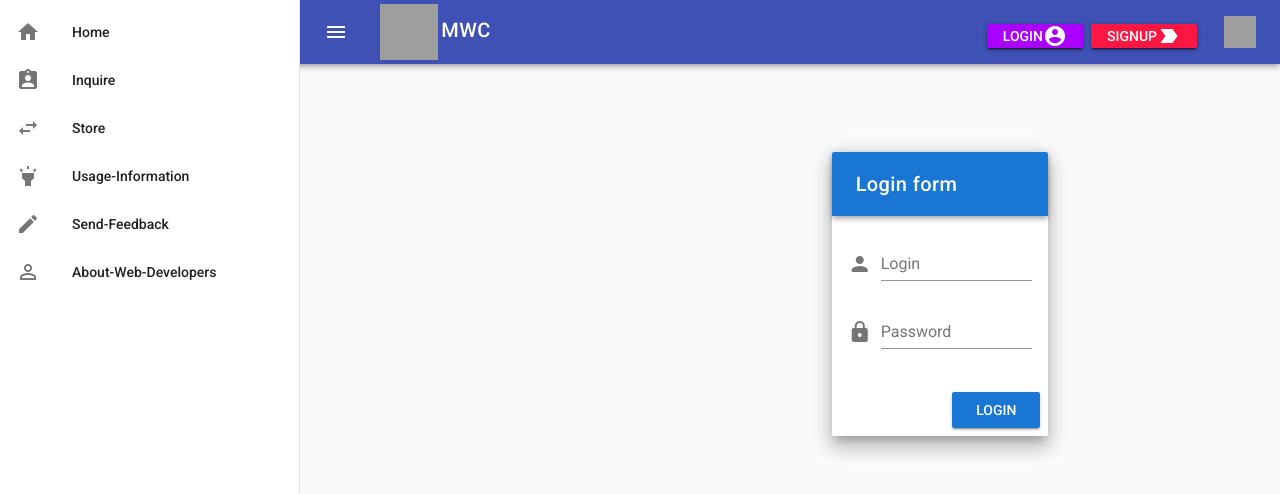
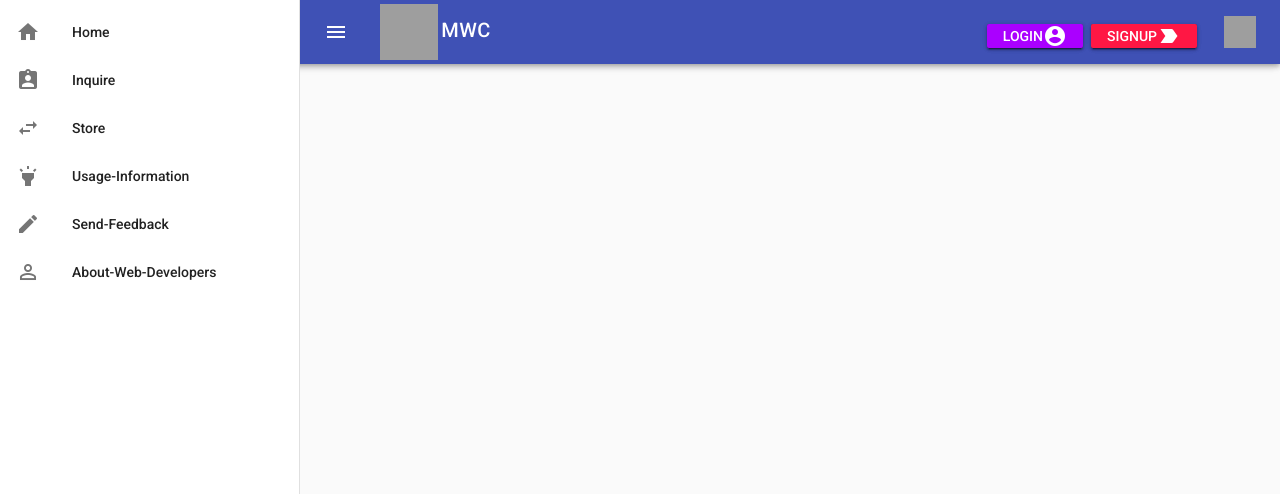
Before and after one commit to danial1021/Software-Engineering, a Vue app in the folder vueMove/: page /login in a window 1280 px wide. Shown: the top 494 px of the page. Built offline with nearby package versions, Linux system fonts and the light colour scheme; grey boxes are pictures that could not be loaded.

Commit message:
create signup.vue
I make signup.vue

```diff
--- a/vueMove/src/views/login.vue
+++ b/vueMove/src/views/login.vue
@@ -112,32 +112,8 @@
     </v-toolbar>
 
 <!-- login_form 시작 -->
-  <form action="">
-    <v-content class="beauty1">
-      <v-container fluid fill-height>
-        <v-layout align-center justify-center>
-          <v-flex xs12 sm8 md4>
-            <v-card class="elevation-12">
-              <v-toolbar dark color="primary">
-                <v-toolbar-title>Login form</v-toolbar-title>
-                <v-spacer></v-spacer>
-              </v-toolbar>
-              <v-card-text>
-                <v-form>
-                  <v-text-field prepend-icon="person" name="login" label="Login" type="text"></v-text-field>
-                  <v-text-field id="password" prepend-icon="lock" name="password" label="Password" type="password"></v-text-field>
-                </v-form>
-              </v-card-text>
-              <v-card-actions>
-                <v-spacer></v-spacer>
-                <v-btn color="primary" href="/">Login</v-btn>
-              </v-card-actions>
-            </v-card>
-          </v-flex>
-        </v-layout>
-      </v-container>
-    </v-content>
-  </form>
+
+</div>
   <!-- login_form 끝 -->
   </v-app>
 </template>
@@ -154,7 +130,5 @@
 </script>
 
 <style>
-  .beauty1{
 
-  }
 </style>
```
